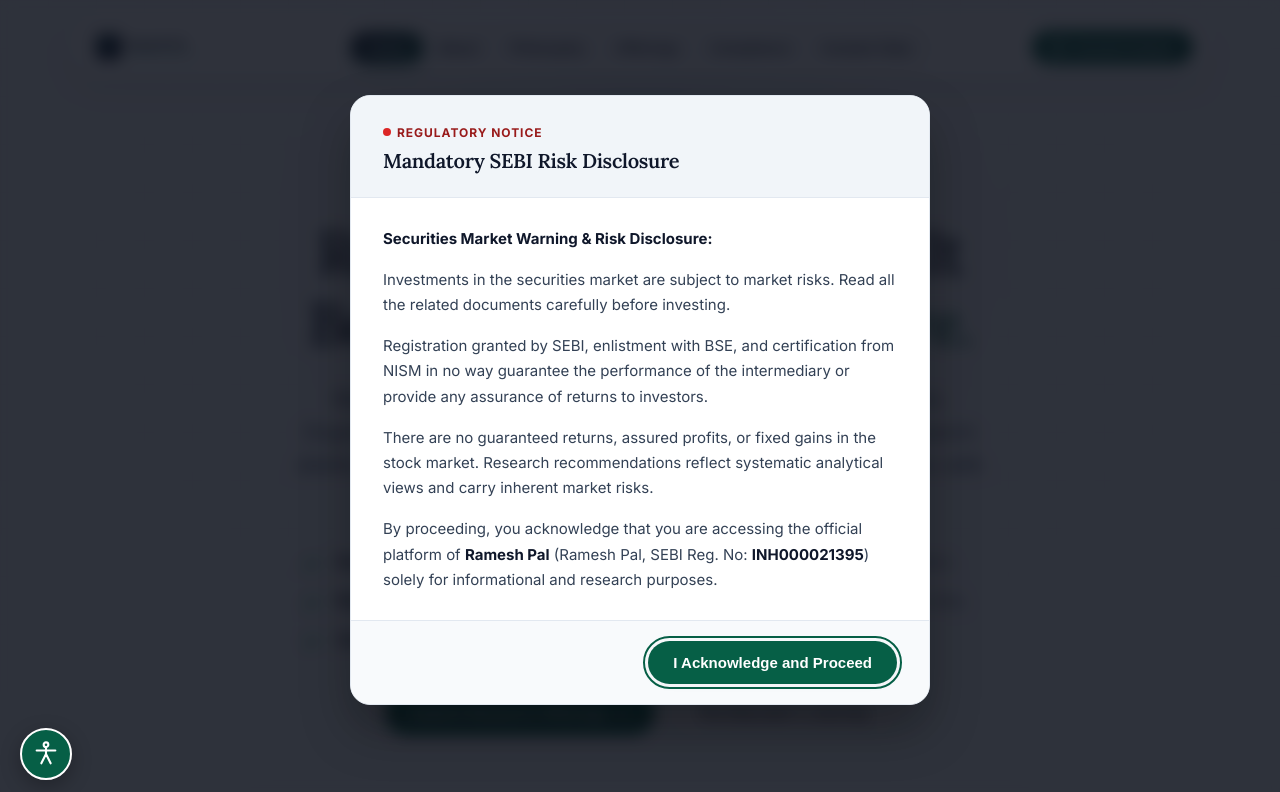
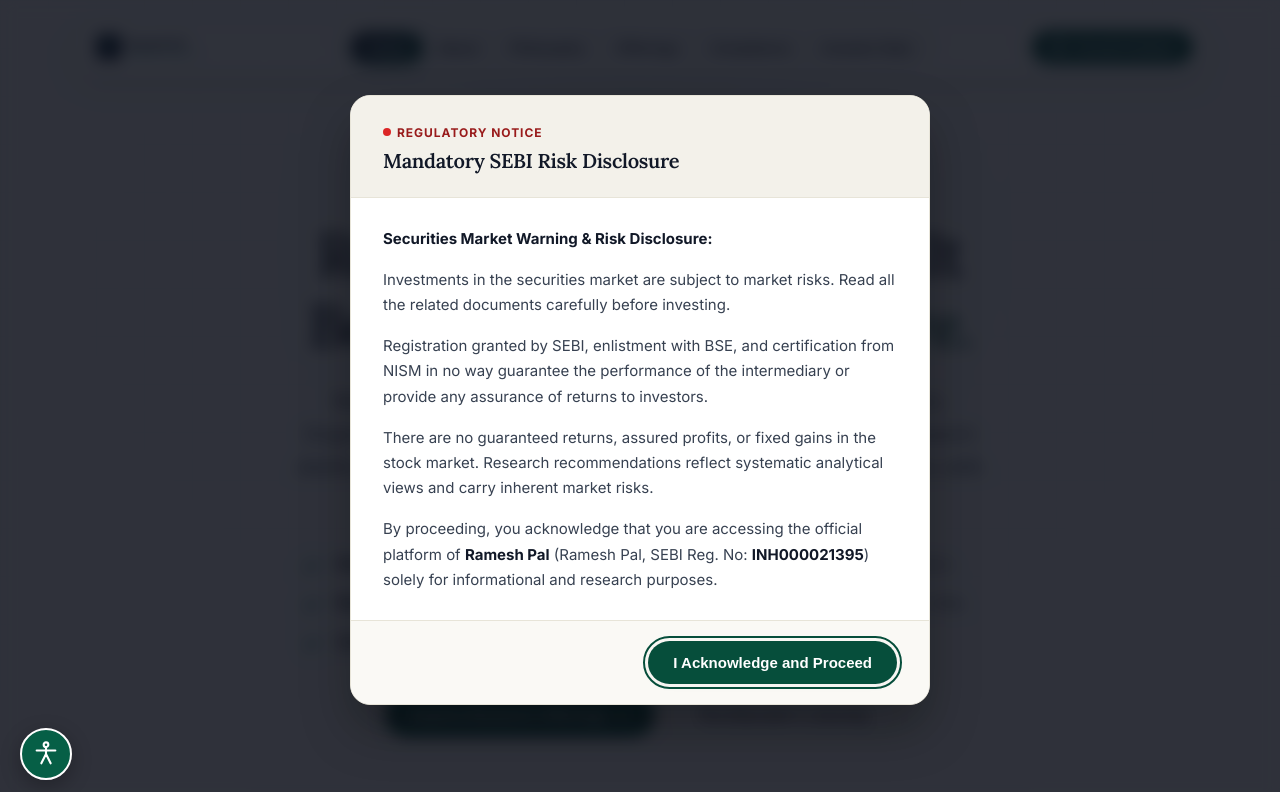
Before and after one commit to Inder782/c9_ramesh_pal, an Astro site: page / in a window 1280 px wide. Shown: the top 792 px of the page. Built offline with nearby package versions, Linux system fonts and the light colour scheme; Astro itself is replaced by a stand-in of ours; a script that the page names is missing.

Commit message:
feat(theme): implement Option 1 Himalayan Pine & Antique Slate color palette

```diff
--- a/src/components/Hero.astro
+++ b/src/components/Hero.astro
@@ -193,11 +193,12 @@
 
   .reg-code {
     font-family: monospace;
-    font-weight: 600;
-    color: var(--text-secondary);
-    background: var(--bg-tertiary);
+    font-weight: 700;
+    color: var(--accent-bronze);
+    background: var(--accent-bronze-soft);
+    border: 1px solid var(--accent-bronze-border);
     padding: 2px 8px;
-    border-radius: 4px;
+    border-radius: 6px;
   }
 
   /* Hero Typography */
--- a/src/components/Navbar.astro
+++ b/src/components/Navbar.astro
@@ -100,15 +100,15 @@
     pointer-events: auto;
     width: 100%;
     max-width: 1140px;
-    background: linear-gradient(180deg, rgba(255, 255, 255, 0.94) 0%, rgba(255, 255, 255, 0.86) 100%);
+    background: linear-gradient(180deg, rgba(250, 249, 245, 0.94) 0%, rgba(250, 249, 245, 0.86) 100%);
     backdrop-filter: blur(24px) saturate(180%);
     -webkit-backdrop-filter: blur(24px) saturate(180%);
-    border: 1px solid rgba(255, 255, 255, 0.85);
+    border: 1px solid rgba(231, 228, 216, 0.9);
     border-radius: 9999px;
     box-shadow:
-      0 4px 6px -1px rgba(15, 23, 42, 0.04),
-      0 12px 28px -4px rgba(15, 23, 42, 0.08),
-      0 0 0 1px rgba(15, 23, 42, 0.06);
+      0 4px 6px -1px rgba(17, 24, 39, 0.04),
+      0 12px 28px -4px rgba(17, 24, 39, 0.08),
+      0 0 0 1px rgba(17, 24, 39, 0.06);
     transition: transform 0.35s cubic-bezier(0.16, 1, 0.3, 1), box-shadow 0.35s cubic-bezier(0.16, 1, 0.3, 1), border-color 0.35s ease, background 0.35s ease;
   }
 
@@ -116,12 +116,12 @@
   .floating-header:hover {
     transform: translateY(-2px);
     box-shadow:
-      0 8px 16px -2px rgba(15, 23, 42, 0.08),
-      0 20px 42px -6px rgba(15, 23, 42, 0.12),
-      0 0 36px -4px rgba(6, 95, 70, 0.22),
-      0 0 0 1px rgba(6, 95, 70, 0.25);
-    border-color: rgba(6, 95, 70, 0.25);
-    background: linear-gradient(180deg, rgba(255, 255, 255, 0.98) 0%, rgba(255, 255, 255, 0.90) 100%);
+      0 8px 16px -2px rgba(17, 24, 39, 0.08),
+      0 20px 42px -6px rgba(17, 24, 39, 0.12),
+      0 0 36px -4px rgba(6, 78, 59, 0.22),
+      0 0 0 1px rgba(6, 78, 59, 0.25);
+    border-color: rgba(6, 78, 59, 0.25);
+    background: linear-gradient(180deg, rgba(250, 249, 245, 0.98) 0%, rgba(250, 249, 245, 0.90) 100%);
   }
 
   .nav-container {
@@ -163,9 +163,9 @@
     list-style: none;
     margin: 0;
     padding: 4px;
-    background: rgba(15, 23, 42, 0.04);
+    background: rgba(17, 24, 39, 0.04);
     box-shadow: inset 0 1px 2px rgba(0, 0, 0, 0.04);
-    border: 1px solid rgba(15, 23, 42, 0.05);
+    border: 1px solid rgba(17, 24, 39, 0.06);
     border-radius: 9999px;
   }
 
@@ -176,14 +176,14 @@
     padding: 7px 16px;
     font-size: 0.875rem;
     font-weight: 500;
-    color: #0F172A; /* Slate 900 for pristine 16.5:1 contrast */
+    color: var(--text-primary);
     transition: color 0.18s ease, font-weight 0.18s ease;
     border-radius: 9999px;
     text-decoration: none;
   }
 
   .nav-link:hover {
-    color: #0F172A;
+    color: var(--text-primary);
   }
 
   /* The link currently highlighted by the sliding pill */
--- a/src/styles/global.css
+++ b/src/styles/global.css
@@ -2,42 +2,47 @@
 
 :root {
   /* =========================================================
-     3-COLOR PALETTE SYSTEM (WCAG 2.2 AA / AAA CERTIFIED)
-     1. Canvas/Surface: Clean Crisp Architectural Off-White
-     2. Primary Ink/Structure: Deep Obsidian Slate
-     3. Signature Accent: Deep Academic Forest & Emerald
+     OPTION 1: HIMALAYAN PINE & ANTIQUE SLATE PALETTE
+     70% Dominant: Warm Tactile Ivory Canvas (#FAF9F5)
+     20% Structural: Deep Charcoal Pine (#111827 / #374151)
+     10% Accent: Dehradun Mountain Pine (#064E3B) & Burnished Bronze (#92400E)
      ========================================================= */
 
-  /* Color 1: Canvas & Surfaces */
-  --bg-primary: #F8FAFC;      /* Crisp architectural off-white */
-  --bg-secondary: #FFFFFF;    /* Pure white for cards & elevated panels */
-  --bg-tertiary: #F1F5F9;     /* Light slate for alternating bands */
-  --border-light: #E2E8F0;    /* Crisp light border */
-  --border-strong: #CBD5E1;   /* Medium structural border */
+  /* Color 1 (70%): Canvas & Surfaces */
+  --bg-primary: #FAF9F5;      /* Warm tactile ivory paper canvas */
+  --bg-secondary: #FFFFFF;    /* Pure white for elevated cards */
+  --bg-tertiary: #F3F1EA;     /* Soft warm oatmeal for alternating sections */
+  --border-light: #E7E4D8;    /* Tactile warm border */
+  --border-strong: #D5D1C3;   /* Structural warm border */
 
-  /* Color 2: Ink, Text & Structure */
-  --text-primary: #0F172A;    /* Slate 900 (16.5:1 on White - AAA) */
-  --text-secondary: #334155;  /* Slate 700 (9.6:1 on White - AAA) */
-  --text-muted: #475569;      /* Slate 600 (7.0:1 on White - AAA) */
-  --dark-surface: #0B0F19;    /* Obsidian Void for deep footer & header elements */
+  /* Color 2 (20%): Ink, Text & Structure */
+  --text-primary: #111827;    /* Charcoal Pine (15.9:1 on Ivory - AAA) */
+  --text-secondary: #374151;  /* Muted Charcoal Ink (9.9:1 on Ivory - AAA) */
+  --text-muted: #4B5563;      /* Deep Slate Ink (7.2:1 on Ivory - AAA) */
+  --dark-surface: #0E161B;    /* Alpine Obsidian for high-trust deep footer */
 
-  /* Color 3: Signature Accent (Teaching Discipline & Wealth Growth) */
-  --accent-primary: #065F46;  /* Deep Emerald 800 (7.8:1 on White - AAA) */
-  --accent-hover: #044E39;    /* Deeper Forest on hover */
-  --accent-soft: #ECFDF5;     /* Soft Mint tint for badge backgrounds */
-  --accent-border: #A7F3D0;   /* Light mint border */
-  --accent-glow: rgba(6, 95, 70, 0.15);
+  /* Color 3 (10%): Signature Accent (Dehradun Mountain Pine & Burnished Bronze) */
+  --accent-primary: #064E3B;  /* Dehradun Mountain Pine (8.9:1 on Ivory - AAA) */
+  --accent-hover: #033829;    /* Deeper Pine on hover */
+  --accent-soft: #EBF5F0;     /* Soft pine mist tint for badge backgrounds */
+  --accent-border: #A3D9C9;   /* Alpine sage border */
+  --accent-glow: rgba(6, 78, 59, 0.16);
+
+  /* Dual Accent: Burnished Academic Bronze (SEBI Trust / Accents) */
+  --accent-bronze: #92400E;   /* Rich Burnished Bronze (7.5:1 on Amber tint - AAA) */
+  --accent-bronze-soft: #FEF3C7; /* Soft amber parchment */
+  --accent-bronze-border: #FCD34D;
 
   /* Glassmorphism & Elevation */
-  --glass-bg: rgba(255, 255, 255, 0.88);
-  --glass-border: rgba(15, 23, 42, 0.08);
-  --shadow-sm: 0 2px 8px rgba(15, 23, 42, 0.04);
-  --shadow-md: 0 8px 24px rgba(15, 23, 42, 0.06);
-  --shadow-lg: 0 20px 48px rgba(15, 23, 42, 0.08);
-  --shadow-glow: 0 0 30px rgba(6, 95, 70, 0.12);
+  --glass-bg: rgba(250, 249, 245, 0.90);
+  --glass-border: rgba(17, 24, 39, 0.08);
+  --shadow-sm: 0 2px 8px rgba(17, 24, 39, 0.04);
+  --shadow-md: 0 8px 24px rgba(17, 24, 39, 0.06);
+  --shadow-lg: 0 20px 48px rgba(17, 24, 39, 0.08);
+  --shadow-glow: 0 0 32px rgba(6, 78, 59, 0.14);
 
   /* Focus Indicator (WCAG 2.4.7 & 2.4.11) */
-  --focus-ring: #065F46;
+  --focus-ring: #064E3B;
   --focus-offset: 3px;
 }
 
```
Also changed, not shown: 1 other file.
